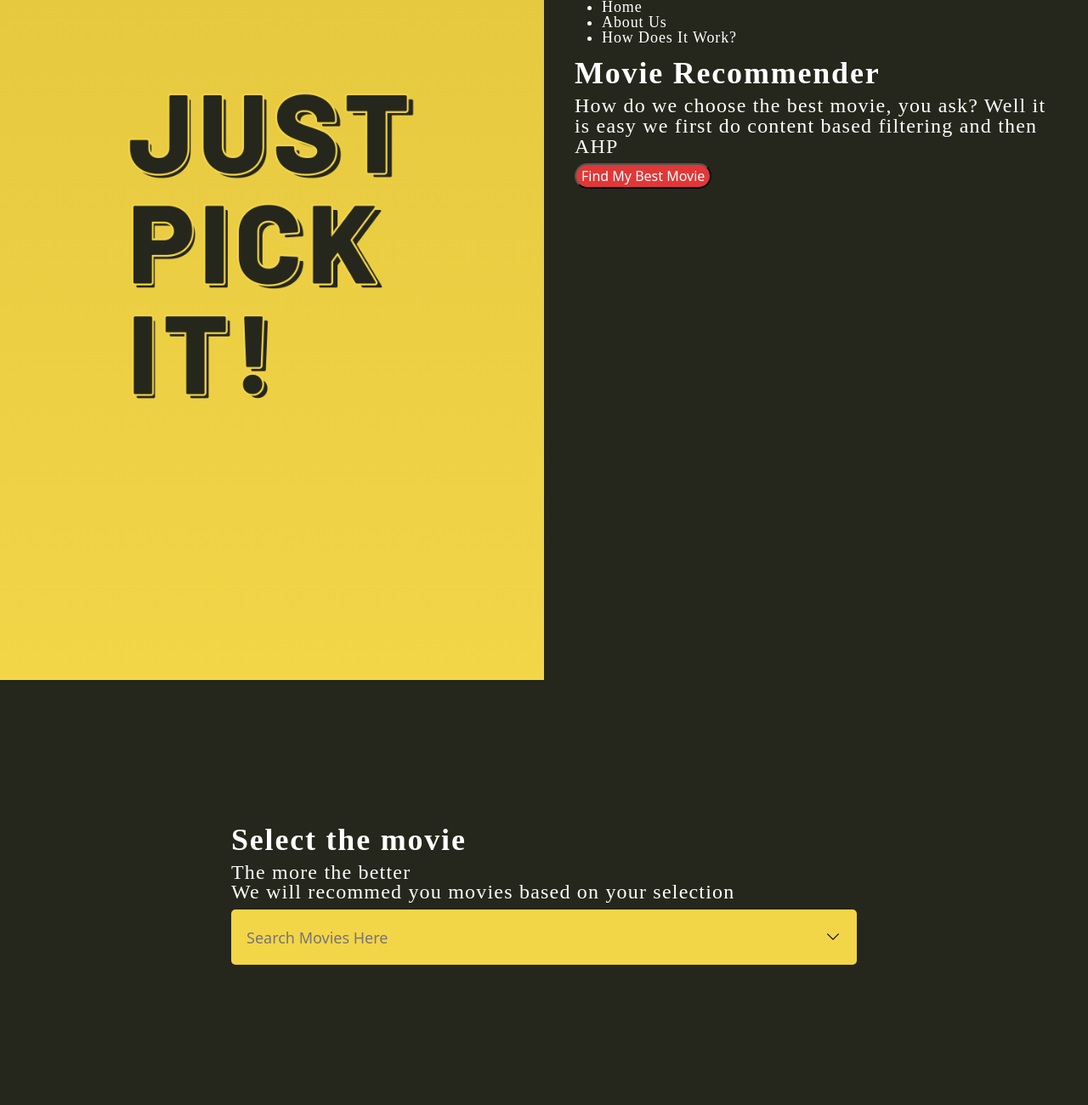
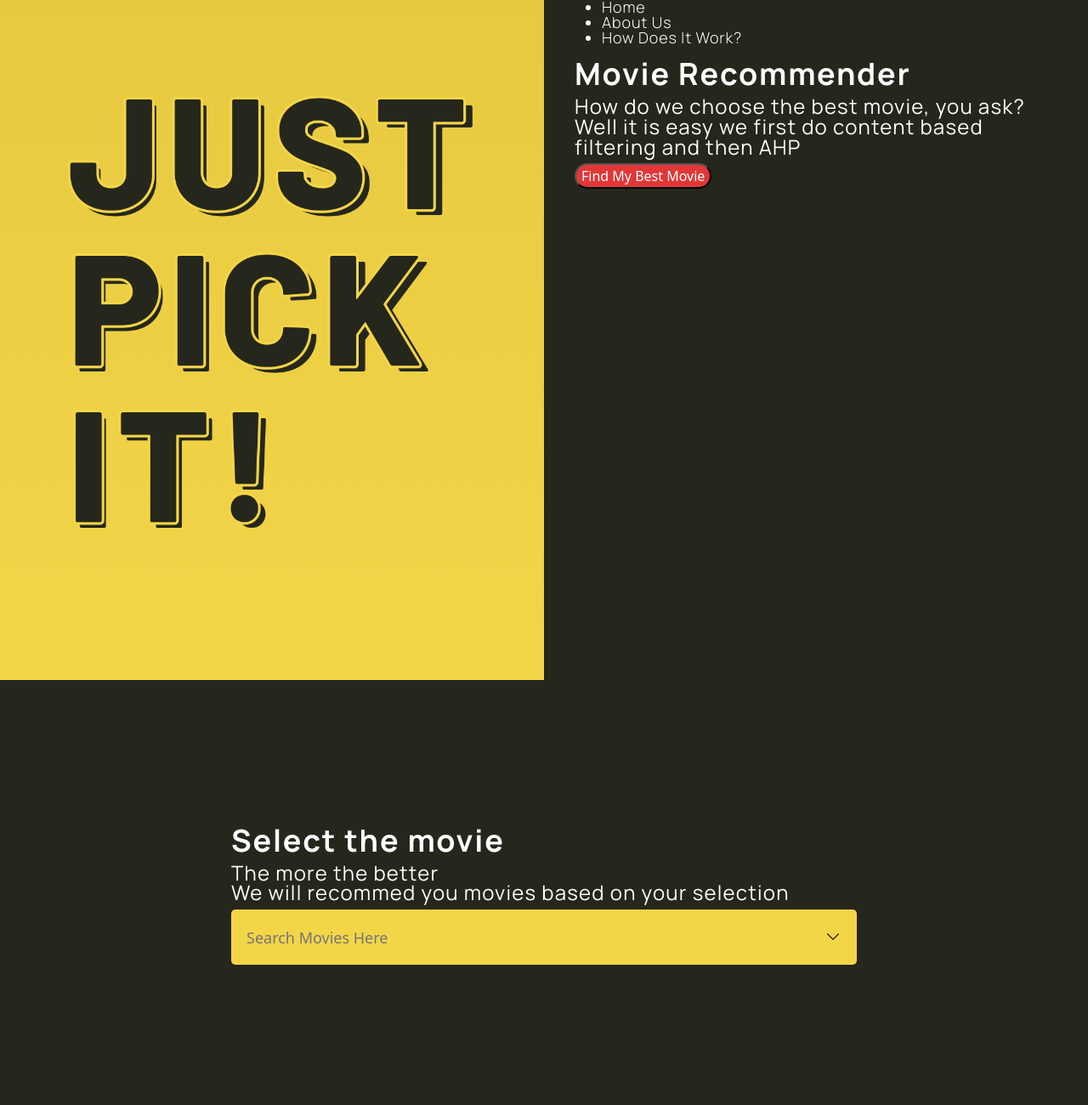
Before and after one commit to metehanTG/MIS463, a plain HTML site: page index.html in a window 1280 px wide. Shown: the top 1300 px of the page at 85% size. Drawn offline with nearby package versions, Linux system fonts and the light colour scheme.

Commit message:
fonts are added

```diff
--- a/index.html
+++ b/index.html
@@ -6,9 +6,13 @@
     <meta http-equiv="X-UA-Compatible" content="IE=edge">
     <meta name="viewport" content="width=device-width, initial-scale=1.0">
     <title>Document</title>
+    <link rel="preconnect" href="https://fonts.googleapis.com">
+    <link rel="preconnect" href="https://fonts.gstatic.com" crossorigin>
+    <link href="https://fonts.googleapis.com/css2?family=Manrope:wght@200;300;400;500;600;700;800&display=swap" rel="stylesheet">
     <link href="https://cdn.jsdelivr.net/npm/bootstrap@5.1.3/dist/css/bootstrap.min.css" rel="stylesheet"
         integrity="sha384-1BmE4kWBq78iYhFldvKuhfTAU6auU8tT94WrHftjDbrCEXSU1oBoqyl2QvZ6jIW3" crossorigin="anonymous">
     <link rel="stylesheet" href="style.css">
+
 
 </head>
 
--- a/style.css
+++ b/style.css
@@ -9,8 +9,8 @@ body{
     background: linear-gradient(180deg, #E7C940 0%, #F3D548 100%, #F3D548 100%);
 }
 #first img{
-    margin-top: 14%;
-    max-width: 55%;
+    margin-top: 10vh;
+    max-width: 60vh;
     max-height: max-content;
 }
 #second{
```
